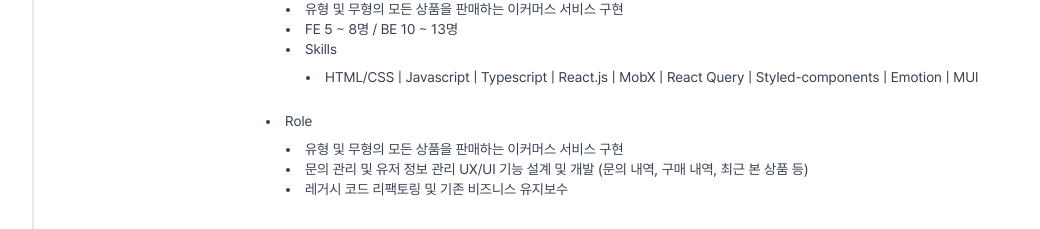
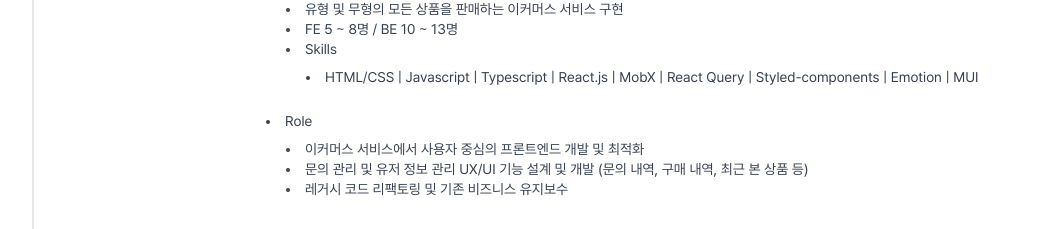
Before and after one commit to yoonsunny17/imsunny, a Next.js app: page /imsunny/ in a window 1280 px wide. Shown: the part 3153-3382 px from the top of the page, without its empty margins (28-1068 px from the left). Built offline with nearby package versions, Linux system fonts and the light colour scheme.

Commit message:
Update resumeData

```diff
--- a/src/data/resumeData.ts
+++ b/src/data/resumeData.ts
@@ -229,7 +229,7 @@ export const resumeData = {
           skill:
             "HTML/CSS | Javascript | Typescript | React.js | MobX | React Query | Styled-components | Emotion | MUI",
           roles: [
-            "유형 및 무형의 모든 상품을 판매하는 이커머스 서비스 구현",
+            "이커머스 서비스에서 사용자 중심의 프론트엔드 개발 및 최적화",
             "문의 관리 및 유저 정보 관리 UX/UI 기능 설계 및 개발 (문의 내역, 구매 내역, 최근 본 상품 등)",
             "레거시 코드 리팩토링 및 기존 비즈니스 유지보수",
           ],
```
